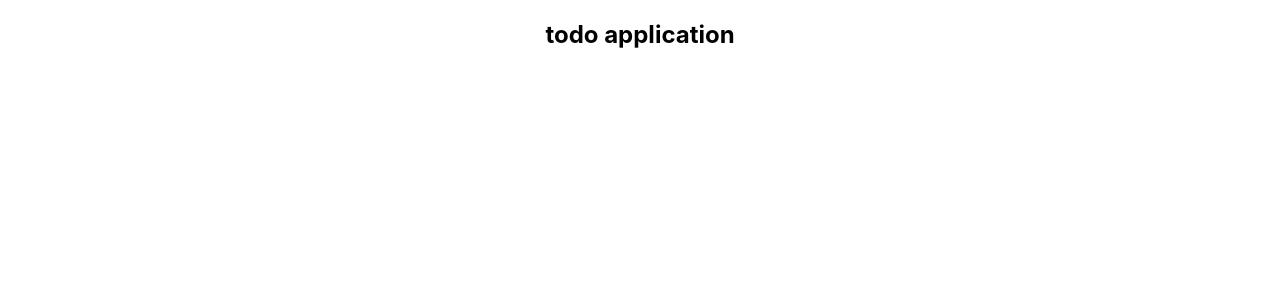
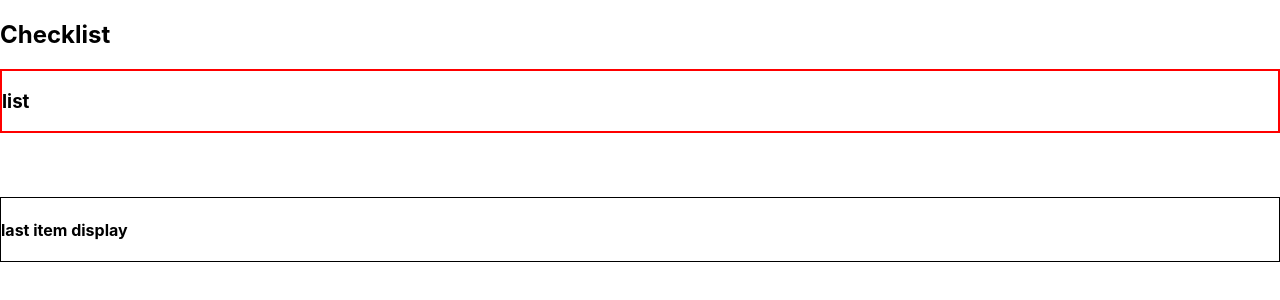
Before and after one commit to itzamnahuerta/redux-todo-app, a React (Create React App) app: page / in a window 1280 px wide. Shown: the top 300 px of the page. Built offline with nearby package versions, Linux system fonts and the light colour scheme.

Commit message:
updated app with components

```diff
--- a/src/App.js
+++ b/src/App.js
@@ -1,10 +1,14 @@
 import React from 'react';
 import './App.css';
+import TodoList from './components/TodoList';
+import LastItemDisplay from './components/LastItemDisplay';
 
 function App() {
   return (
-    <div className="App">
-        <h2> todo application </h2>
+    <div className="main">
+      <h2 className="title">  Checklist  </h2>
+      <TodoList />
+      <LastItemDisplay />
     </div>
   );
 }
```
